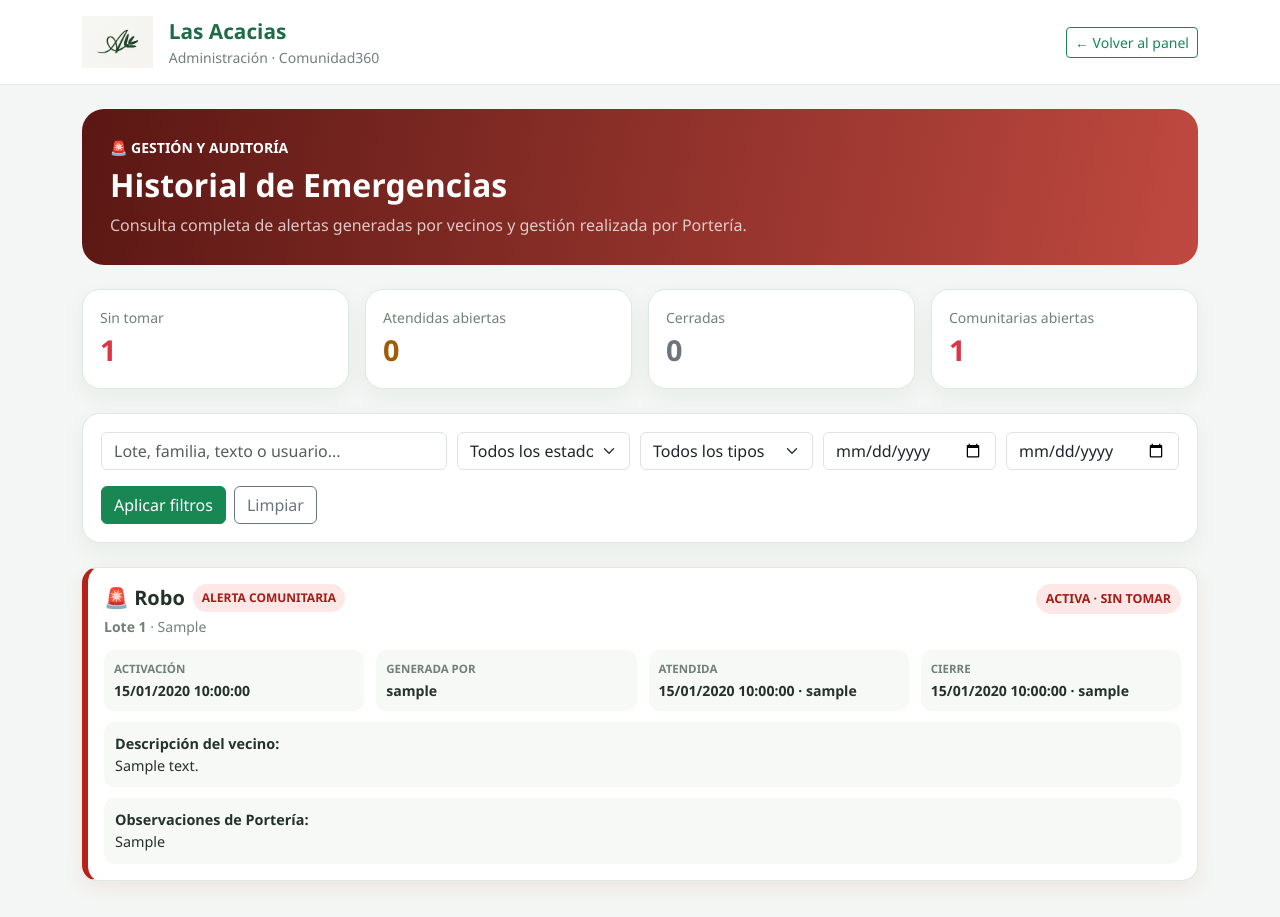
After one commit to rodrigocesantiago-arg/LasAcaciasHudson, a Django app: page /administracion/emergencias/ in a window 1280 px wide. The commit adds this page. Run offline with Django 5.2, Linux system fonts and the light colour scheme; a user stored in the database is signed in; tables that the repository leaves empty hold one stand-in row (values such as "Sample post").

Commit message:
Agregar historial de emergencias en administracion

```diff
--- /dev/null
+++ b/backend/core/administracion_emergencias_views.py
@@ -0,0 +1,84 @@
+from datetime import datetime
+
+from django.db.models import Q
+from django.shortcuts import render
+
+from .administracion_views import superuser_required
+from .models import Emergencia
+
+
+@superuser_required
+def administracion_emergencias(request):
+    busqueda = request.GET.get("q", "").strip()
+    estado = request.GET.get("estado", "").strip()
+    tipo = request.GET.get("tipo", "").strip()
+    fecha_desde = request.GET.get("desde", "").strip()
+    fecha_hasta = request.GET.get("hasta", "").strip()
+
+    emergencias = Emergencia.objects.select_related(
+        "lote",
+        "usuario",
+        "atendida_por",
+        "cerrada_por",
+    ).all()
+
+    if busqueda:
+        emergencias = emergencias.filter(
+            Q(lote__numero__icontains=busqueda)
+            | Q(lote__apellido_familia__icontains=busqueda)
+            | Q(descripcion__icontains=busqueda)
+            | Q(observaciones_porteria__icontains=busqueda)
+            | Q(usuario__username__icontains=busqueda)
+            | Q(atendida_por__username__icontains=busqueda)
+            | Q(cerrada_por__username__icontains=busqueda)
+        )
+
+    estados_validos = {codigo for codigo, nombre in Emergencia.ESTADOS}
+    if estado in estados_validos:
+        emergencias = emergencias.filter(estado=estado)
+
+    tipos_validos = {codigo for codigo, nombre in Emergencia.TIPOS}
+    if tipo in tipos_validos:
+        emergencias = emergencias.filter(tipo=tipo)
+
+    if fecha_desde:
+        try:
+            desde = datetime.strptime(fecha_desde, "%Y-%m-%d").date()
+            emergencias = emergencias.filter(fecha_creacion__date__gte=desde)
+        except ValueError:
+            pass
+
+    if fecha_hasta:
+        try:
+            hasta = datetime.strptime(fecha_hasta, "%Y-%m-%d").date()
+            emergencias = emergencias.filter(fecha_creacion__date__lte=hasta)
+        except ValueError:
+            pass
+
+    emergencias = emergencias.order_by("-fecha_creacion")[:1000]
+
+    resumen = {
+        "activas": Emergencia.objects.filter(estado="activa").count(),
+        "atendidas": Emergencia.objects.filter(estado="atendida").count(),
+        "cerradas": Emergencia.objects.filter(estado="cerrada").count(),
+        "comunitarias_abiertas": Emergencia.objects.filter(
+            tipo__in=["robo", "incendio"],
+            estado__in=["activa", "atendida"],
+        ).count(),
+    }
+
+    return render(
+        request,
+        "core/administracion_emergencias.html",
+        {
+            "emergencias": emergencias,
+            "resumen": resumen,
+            "busqueda": busqueda,
+            "estado_seleccionado": estado,
+            "tipo_seleccionado": tipo,
+            "fecha_desde": fecha_desde,
+            "fecha_hasta": fecha_hasta,
+            "estados": Emergencia.ESTADOS,
+            "tipos": Emergencia.TIPOS,
+        },
+    )
--- a/backend/core/administracion_views.py
+++ b/backend/core/administracion_views.py
@@ -2,6 +2,7 @@ from django.shortcuts import render
 from django.utils import timezone
 
 from .models import (
+    Emergencia,
     Encomienda,
     Lote,
     Reclamo,
@@ -35,6 +36,9 @@ def administracion_dashboard(request):
         "solicitudes_pendientes": SolicitudModificacionFamilia.objects.filter(
             estado="pendiente"
         ).count(),
+        "emergencias_abiertas": Emergencia.objects.filter(
+            estado__in=["activa", "atendida"]
+        ).count(),
         "ultimos_reclamos": Reclamo.objects.filter(
             estado__in=["pendiente", "en_proceso"]
         ).select_related("lote").order_by("-fecha_creacion")[:5],
--- /dev/null
+++ b/backend/core/templates/core/administracion_emergencias.html
@@ -0,0 +1,125 @@
+{% load static %}
+<!DOCTYPE html>
+<html lang="es">
+<head>
+<meta charset="UTF-8">
+<meta name="viewport" content="width=device-width,initial-scale=1">
+<title>Emergencias · Administración · Las Acacias</title>
+<link href="https://cdn.jsdelivr.net/npm/bootstrap@5.3.7/dist/css/bootstrap.min.css" rel="stylesheet">
+<style>
+:root{--v:#1f6b45;--vs:#eaf4ee;--bg:#f3f6f4;--tx:#24322a;--mu:#718078;--bd:#dfe8e2;--red:#b42318;--amber:#a15c08}
+body{background:var(--bg);color:var(--tx);font-family:"Segoe UI",Arial,sans-serif}
+.topbar{background:#fff;border-bottom:1px solid var(--bd)}
+.logo{height:52px}.brand{color:var(--v);font-weight:800;font-size:1.3rem}.muted{color:var(--mu)}
+.hero{background:linear-gradient(100deg,rgba(84,14,10,.96),rgba(180,35,24,.82));border-radius:22px;color:#fff;padding:28px}
+.metric,.panel{background:#fff;border:1px solid var(--bd);border-radius:18px;box-shadow:0 8px 24px rgba(28,65,44,.05)}
+.metric{padding:17px;height:100%}.metric .n{font-size:1.8rem;font-weight:800}
+.panel{padding:18px}
+.emergency-row{background:#fff;border:1px solid var(--bd);border-left:6px solid #8a9490;border-radius:16px;padding:16px;margin-bottom:12px}
+.emergency-row.activa{border-left-color:var(--red);box-shadow:0 7px 20px rgba(180,35,24,.08)}
+.emergency-row.atendida{border-left-color:var(--amber)}
+.emergency-row.cerrada{border-left-color:#6d7a73}
+.badge-state{border-radius:999px;padding:6px 10px;font-size:.78rem;font-weight:800}
+.badge-activa{background:#fde8e7;color:#a61b13}
+.badge-atendida{background:#fff1d8;color:#8a4b08}
+.badge-cerrada{background:#eef1ef;color:#53605a}
+.community{background:#fde8e7;color:#a61b13;border-radius:999px;padding:5px 9px;font-size:.75rem;font-weight:900}
+.info-grid{display:grid;grid-template-columns:repeat(4,minmax(0,1fr));gap:12px;margin-top:13px}
+.info{background:#f7f9f7;border-radius:11px;padding:10px}
+.info .lab{font-size:.72rem;color:var(--mu);text-transform:uppercase;font-weight:700}
+.info .val{font-size:.88rem;font-weight:650;margin-top:3px;word-break:break-word}
+.desc{background:#f7f9f7;border-radius:11px;padding:11px;margin-top:11px;font-size:.9rem}
+.filters{display:grid;grid-template-columns:2fr repeat(4,1fr);gap:10px}
+@media(max-width:992px){.filters{grid-template-columns:1fr 1fr}.info-grid{grid-template-columns:1fr 1fr}}
+@media(max-width:600px){.filters,.info-grid{grid-template-columns:1fr}.hero{padding:22px}.container{padding-left:10px;padding-right:10px}}
+</style>
+</head>
+<body>
+<header class="topbar">
+<div class="container py-3 d-flex align-items-center justify-content-between gap-3">
+<div class="d-flex align-items-center gap-3">
+<img src="{% static 'core/img/las_acacias_logo.png' %}" class="logo" alt="Las Acacias">
+<div><div class="brand">Las Acacias</div><div class="muted small">Administración · Comunidad360</div></div>
+</div>
+<a href="{% url 'administracion_dashboard' %}" class="btn btn-sm btn-outline-success">← Volver al panel</a>
+</div>
+</header>
+
+<main class="container py-4">
+<section class="hero mb-4">
+<div class="small text-uppercase fw-semibold mb-2">🚨 Gestión y auditoría</div>
+<h1 class="h2 fw-bold mb-2">Historial de Emergencias</h1>
+<p class="mb-0 opacity-75">Consulta completa de alertas generadas por vecinos y gestión realizada por Portería.</p>
+</section>
+
+<div class="row g-3 mb-4">
+<div class="col-6 col-lg-3"><div class="metric"><div class="muted small">Sin tomar</div><div class="n text-danger">{{ resumen.activas }}</div></div></div>
+<div class="col-6 col-lg-3"><div class="metric"><div class="muted small">Atendidas abiertas</div><div class="n" style="color:#a15c08">{{ resumen.atendidas }}</div></div></div>
+<div class="col-6 col-lg-3"><div class="metric"><div class="muted small">Cerradas</div><div class="n text-secondary">{{ resumen.cerradas }}</div></div></div>
+<div class="col-6 col-lg-3"><div class="metric"><div class="muted small">Comunitarias abiertas</div><div class="n text-danger">{{ resumen.comunitarias_abiertas }}</div></div></div>
+</div>
+
+<div class="panel mb-4">
+<form method="GET">
+<div class="filters">
+<input class="form-control" type="search" name="q" value="{{ busqueda }}" placeholder="Lote, familia, texto o usuario...">
+<select class="form-select" name="estado">
+<option value="">Todos los estados</option>
+{% for codigo,nombre in estados %}<option value="{{ codigo }}" {% if estado_seleccionado == codigo %}selected{% endif %}>{{ nombre }}</option>{% endfor %}
+</select>
+<select class="form-select" name="tipo">
+<option value="">Todos los tipos</option>
+{% for codigo,nombre in tipos %}<option value="{{ codigo }}" {% if tipo_seleccionado == codigo %}selected{% endif %}>{{ nombre }}</option>{% endfor %}
+</select>
+<input class="form-control" type="date" name="desde" value="{{ fecha_desde }}" title="Desde">
+<input class="form-control" type="date" name="hasta" value="{{ fecha_hasta }}" title="Hasta">
+</div>
+<div class="d-flex gap-2 mt-3">
+<button class="btn btn-success" type="submit">Aplicar filtros</button>
+<a href="{% url 'administracion_emergencias' %}" class="btn btn-outline-secondary">Limpiar</a>
+</div>
+</form>
+</div>
+
+{% for e in emergencias %}
+<div class="emergency-row {{ e.estado }}">
+<div class="d-flex justify-content-between align-items-start gap-3 flex-wrap">
+<div>
+<div class="d-flex gap-2 flex-wrap align-items-center">
+<h2 class="h5 fw-bold mb-0">
+{% if e.tipo == "incendio" %}🔥{% elif e.tipo == "robo" %}🚨{% elif e.tipo == "medica" %}🏥{% elif e.tipo == "accidente" %}⚠️{% else %}🆘{% endif %}
+{{ e.get_tipo_display }}
+</h2>
+{% if e.es_comunitaria %}<span class="community">ALERTA COMUNITARIA</span>{% endif %}
+</div>
+<div class="muted small mt-1"><strong>Lote {{ e.lote.numero }}</strong> · {{ e.lote.apellido_familia }}</div>
+</div>
+{% if e.estado == "activa" %}<span class="badge-state badge-activa">ACTIVA · SIN TOMAR</span>
+{% elif e.estado == "atendida" %}<span class="badge-state badge-atendida">ATENDIDA · ABIERTA</span>
+{% else %}<span class="badge-state badge-cerrada">CERRADA</span>{% endif %}
+</div>
+
+<div class="info-grid">
+<div class="info"><div class="lab">Activación</div><div class="val">{{ e.fecha_creacion|date:"d/m/Y H:i:s" }}</div></div>
+<div class="info"><div class="lab">Generada por</div><div class="val">{% if e.usuario %}{{ e.usuario.username }}{% else %}No informado{% endif %}</div></div>
+<div class="info"><div class="lab">Atendida</div><div class="val">{% if e.fecha_atencion %}{{ e.fecha_atencion|date:"d/m/Y H:i:s" }} · {{ e.atendida_por.username }}{% else %}Pendiente{% endif %}</div></div>
+<div class="info"><div class="lab">Cierre</div><div class="val">{% if e.fecha_cierre %}{{ e.fecha_cierre|date:"d/m/Y H:i:s" }} · {{ e.cerrada_por.username }}{% else %}Abierta{% endif %}</div></div>
+</div>
+
+{% if e.descripcion %}
+<div class="desc"><strong>Descripción del vecino:</strong><br>{{ e.descripcion|linebreaksbr }}</div>
+{% endif %}
+{% if e.observaciones_porteria %}
+<div class="desc"><strong>Observaciones de Portería:</strong><br>{{ e.observaciones_porteria|linebreaksbr }}</div>
+{% endif %}
+</div>
+{% empty %}
+<div class="panel text-center py-5">
+<div class="fs-1">✅</div>
+<h2 class="h5 fw-bold mt-2">No se encontraron emergencias</h2>
+<div class="muted">No hay registros que coincidan con los filtros seleccionados.</div>
+</div>
+{% endfor %}
+</main>
+</body>
+</html>
--- a/backend/core/urls.py
+++ b/backend/core/urls.py
@@ -12,6 +12,7 @@ from . import administracion_noticias_views
 from . import administracion_documentos_views
 from . import administracion_contactos_views
 from . import seguridad_views
+from . import administracion_emergencias_views
 
 
 urlpatterns = [
@@ -24,6 +25,11 @@ urlpatterns = [
     path("password-restaurada/", password_reset_views.password_restaurada, name="password_restaurada"),
 
     path("administracion/", administracion_views.administracion_dashboard, name="administracion_dashboard"),
+    path(
+    "administracion/emergencias/",
+    administracion_emergencias_views.administracion_emergencias,
+    name="administracion_emergencias"
+),
     path("administracion/sum/", administracion_sum_views.administracion_sum_historial, name="administracion_sum_historial"),
     path("administracion/sum/<int:reserva_id>/", administracion_sum_views.administracion_sum_detalle, name="administracion_sum_detalle"),
     path("administracion/sum/<int:reserva_id>/estado/", administracion_sum_views.administracion_sum_cambiar_estado, name="administracion_sum_cambiar_estado"),
```
Also changed, not shown: backend/core/templates/core/administracion_dashboard.html (+6 -3 lines).
